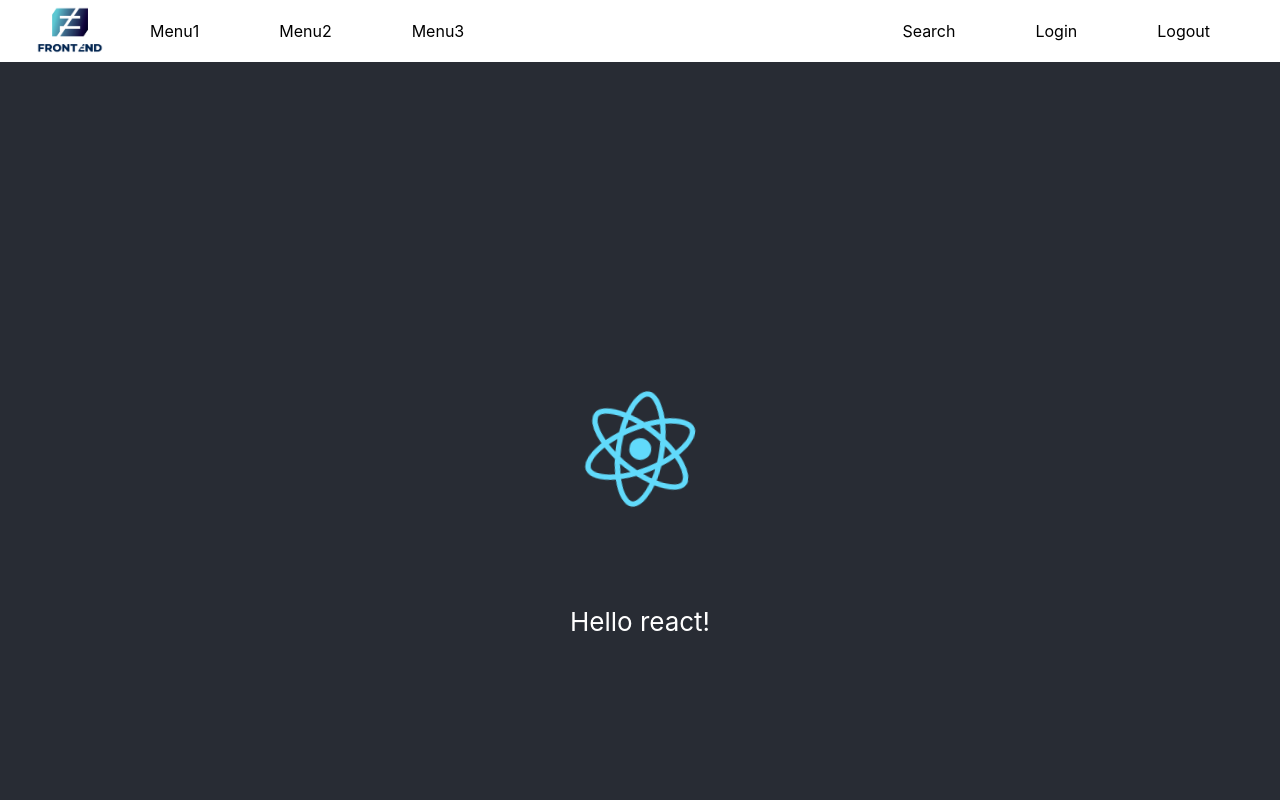
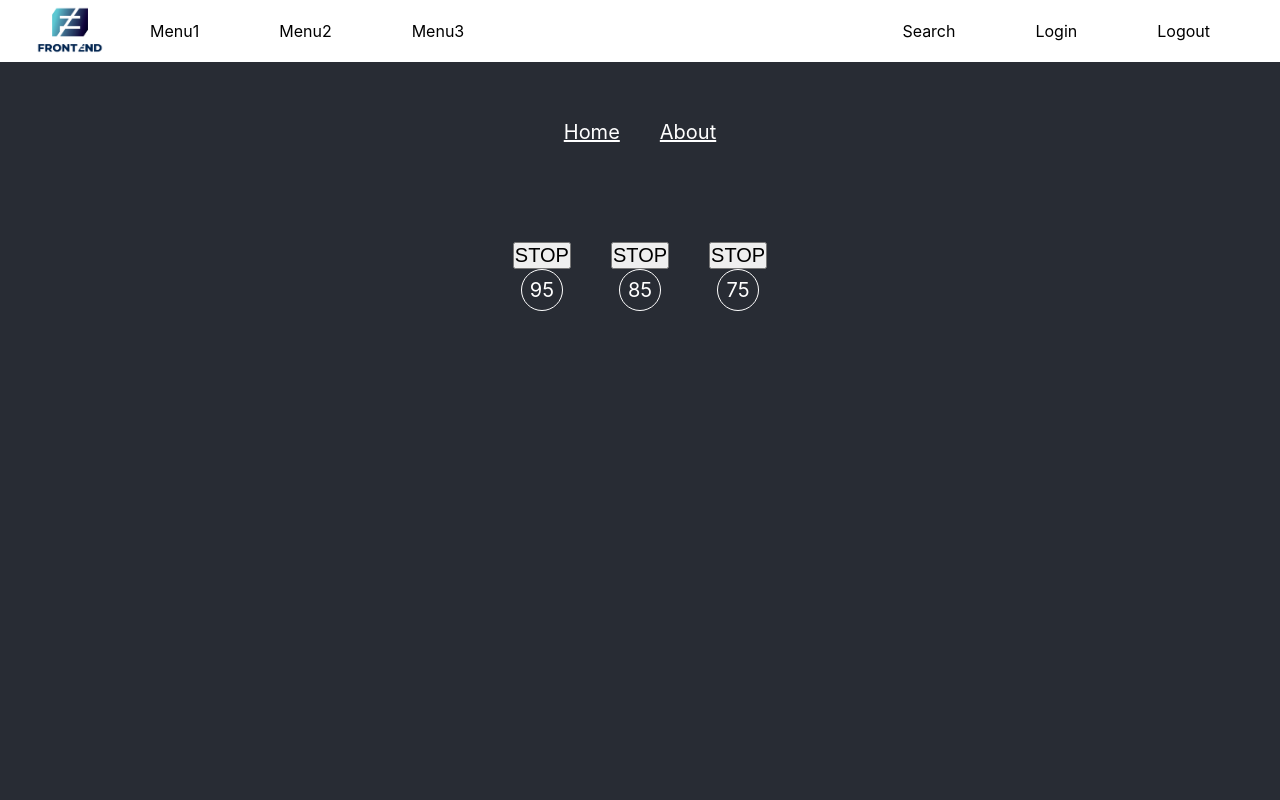
Before and after one commit to mvn-hungtran-dn/fe-train-reactjs, a React (Create React App) app: page / in a window 1280 px wide. Shown: the top 800 px of the page. Built offline with nearby package versions, Linux system fonts and the light colour scheme.

Commit message:
finish exam

```diff
--- a/src/App.css
+++ b/src/App.css
@@ -1,12 +1,25 @@
 .main {
+  padding: 60px;
   background-color: #282c34;
   min-height: 100vh;
+  font-size: 20px;
+  color: white;
+}
+
+.small-nav {
+  text-align: center;
+}
+
+.small-nav-item {
+  padding: 0 20px;
+  color: white;
+}
+
+.small-page {
+  padding-top: 100px;
   display: flex;
-  flex-direction: column;
   align-items: center;
   justify-content: center;
-  font-size: calc(10px + 2vmin);
-  color: white;
 }
 
 .nav {
@@ -37,22 +50,16 @@
   text-align: center;
 }
 
-.App-logo {
-  height: 40vmin;
-  pointer-events: none;
+.circle-wrap {
+  padding: 0 20px;
+  display: flex;
+  flex-direction: column;
+  align-items: center;
 }
 
-@media (prefers-reduced-motion: no-preference) {
-  .App-logo {
-    animation: App-logo-spin infinite 20s linear;
-  }
+.circle {
+  border-radius: 50%;
+  border: solid 1px;
+  text-align: center;
+  line-height: 2;
 }
-
-@keyframes App-logo-spin {
-  from {
-    transform: rotate(0deg);
-  }
-  to {
-    transform: rotate(360deg);
-  }
-}
--- /dev/null
+++ b/src/components/btn-control.jsx
@@ -0,0 +1,32 @@
+import React from "react";
+
+const STATE = {
+  start: 'START',
+  stop: 'STOP',
+}
+
+export class BtnControl extends React.Component {
+  constructor(props) {
+    super(props)
+    this.state = {
+      isStop: true,
+    }
+
+    this.changeState = this.changeState.bind(this);
+  }
+
+  changeState() {
+    this.setState((state) => ({
+      isStop: !state.isStop
+    }))
+    this.props.toggleState({isStop: this.state.isStop})
+  }
+
+  render() {
+    return (
+      <button onClick={this.changeState}>
+        {this.state.isStop ? STATE.stop : STATE.start }
+      </button>
+    )
+  }
+}
--- /dev/null
+++ b/src/components/circle.jsx
@@ -0,0 +1,55 @@
+import React from "react";
+import { BtnControl } from "./btn-control";
+
+export class Circle extends React.Component {
+  constructor(props) {
+    super(props)
+    this.state = this.props.value
+    this.countDown = this.countDown.bind(this);
+  }
+
+  componentDidMount() {
+    this.countDown()
+  }
+
+  componentWillUnmount() {
+    clearInterval(this.timerCountDown);
+  }
+
+  toggleState({isStop}) {
+    if (isStop) {
+      clearInterval(this.timerCountDown)
+    } else {
+      this.countDown()
+    }
+  }
+
+  countDown() {
+    this.timerCountDown = setInterval(() => {
+      if (this.state.number === 0) {
+        clearInterval(this.timerCountDown)
+        return
+      }
+      this.setState((state) => ({
+        number: state.number - 1
+      }))
+    }, 1000)
+  }
+
+  render() {
+    const { width, height } = this.state.size
+    return (
+      <div className="circle-wrap">
+        <BtnControl toggleState={this.toggleState.bind(this)} />
+        <div
+          className="circle"
+          style={
+            { width: width, height: height }
+          }
+        >
+          <span className="number">{ this.state.number }</span>
+        </div>
+      </div>
+    )
+  }
+}
--- a/src/layout/footer.jsx
+++ b/src/layout/footer.jsx
@@ -1,9 +1,9 @@
 import React from "react";
 
 export class Footer extends React.Component {
-render() {
+  render() {
     return (
-      <footer class="footer">
+      <footer className="footer">
         Footer
       </footer>
     )
--- a/src/layout/header.jsx
+++ b/src/layout/header.jsx
@@ -4,22 +4,23 @@ import feLogo from '../images/fe-logo.png';
 export class Header extends React.Component {
   render() {
     return (
-      <header class="header nav">
-        <div class="logo">
+      <header className="header nav">
+        <div className="logo">
           <img
             src={feLogo}
+            alt="logo"
             width="80"
           />
         </div>
-        <ul class="menu">
-          <li class="menu-item">Menu1</li>
-          <li class="menu-item">Menu2</li>
-          <li class="menu-item">Menu3</li>
+        <ul className="menu">
+          <li className="menu-item">Menu1</li>
+          <li className="menu-item">Menu2</li>
+          <li className="menu-item">Menu3</li>
         </ul>
-        <ul class="menu menu-right">
-          <li class="menu-item">Search</li>
-          <li class="menu-item">Login</li>
-          <li class="menu-item">Logout</li>
+        <ul className="menu menu-right">
+          <li className="menu-item">Search</li>
+          <li className="menu-item">Login</li>
+          <li className="menu-item">Logout</li>
         </ul>
       </header>
     )
--- a/src/layout/main.jsx
+++ b/src/layout/main.jsx
@@ -1,20 +1,59 @@
 import React from "react";
-import logo from '../logo.svg';
+import { Circle } from "../components/circle";
 
 export class Main extends React.Component {
+  constructor() {
+    super()
+    this.circleValue1 = {
+      size: { width: 40, height: 40 },
+      number: 100,
+      isStop: false
+    }
+    this.circleValue2 = {
+      ...this.circleValue1,
+      number: 90,
+    }
+    this.circleValue3 = {
+      ...this.circleValue1,
+      number: 80,
+    }
+
+    this.state = {
+      page: 'home'
+    }
+    this.goHome = this.goHome.bind(this)
+    this.goAbout = this.goAbout.bind(this)
+  }
+
+  goHome() {
+    this.setState({
+      page: 'home'
+    })
+  }
+
+  goAbout() {
+    this.setState({
+      page: 'about'
+    })
+  }
+
   render() {
     return (
       <main className="main">
-        <img
-          src={logo}
-          className="App-logo"
-          alt="logo"
-          width="200"
-          height="200"
-        />
-        <p>
-          Hello react!
-        </p>
+        <div className="small-nav">
+          <a className="small-nav-item" onClick={this.goHome} href="#">Home</a>
+          <a className="small-nav-item" onClick={this.goAbout} href="#">About</a>
+        </div>
+        <div className="small-page">
+          { this.state.page === 'home' ?
+            <>
+              <Circle value={this.circleValue1} />
+              <Circle value={this.circleValue2} />
+              <Circle value={this.circleValue3} />
+            </> :
+            ''
+          }
+        </div>
       </main>
     )
   }
```
